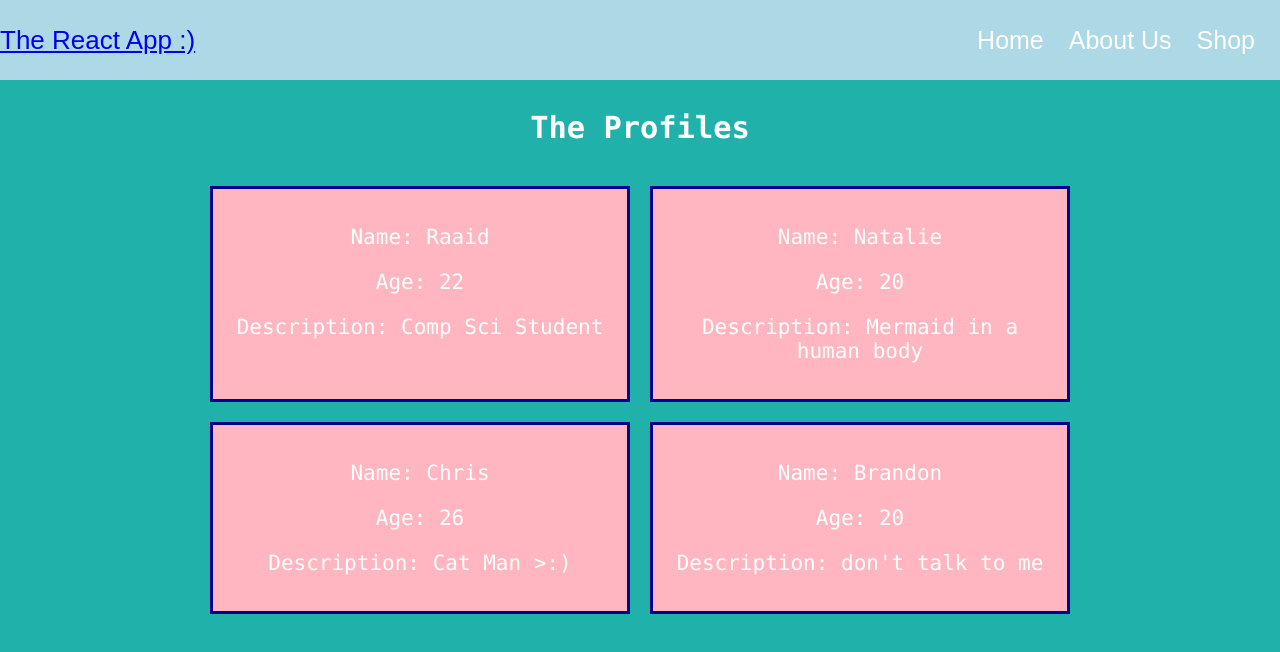
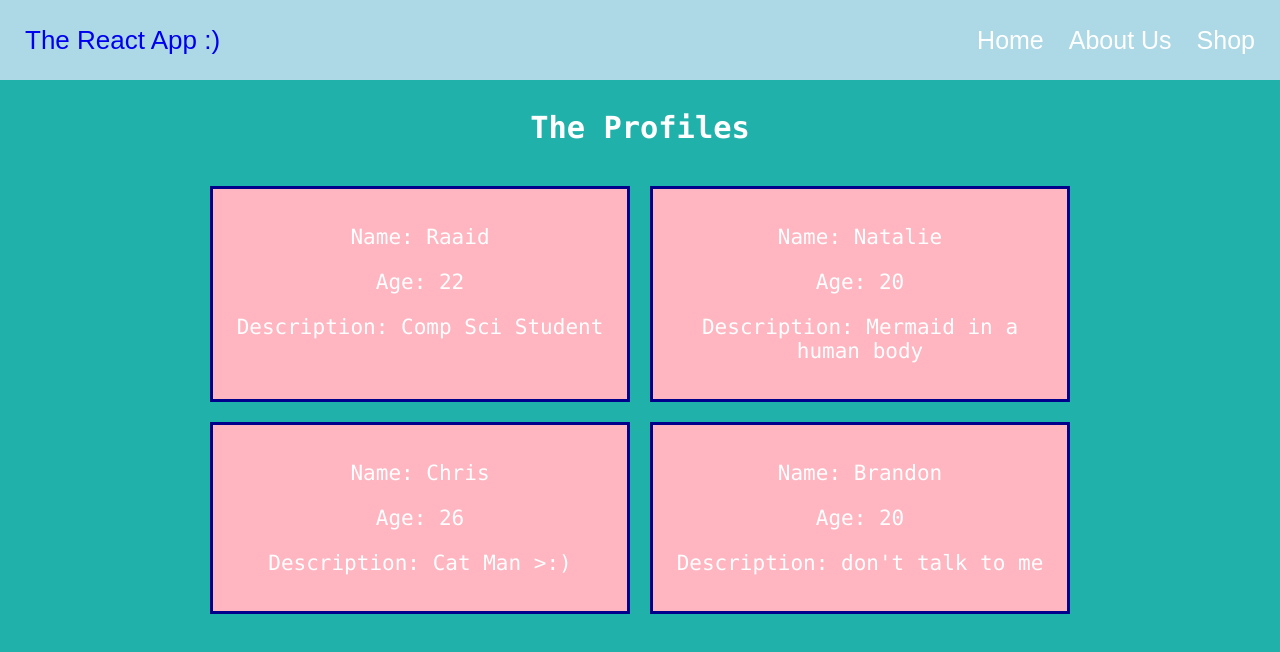
Before and after one commit to raaidsm/EcommerceSite, a React (Create React App) app: page / in a window 1280 px wide. Shown: the top 652 px of the page. Built offline with nearby package versions, Linux system fonts and the light colour scheme.

Commit message:
Fixed stylings for the header,

```diff
--- a/src/components/header/Header.css
+++ b/src/components/header/Header.css
@@ -10,9 +10,15 @@
 .header .headerLeft {
     flex: 50%;
     display: flex;
-    justify-content: left;
+    justify-content: flex-start;
     align-items: center;
 
+
+}
+
+.header .headerLeft a{
+    text-decoration: none;
+    margin-left: 25px;
 }
 
 .header .headerRight{
@@ -23,7 +29,7 @@
     padding-right: 25px;
 }
 
-.Navbar .headerRight .links{
+.header .headerRight .links{
     max-height: 80px;
 }
 
@@ -77,7 +83,7 @@ button:hover{
         height: 230px;
         max-height: 230px;
         width: 100%;
-        background-color: darkslateblue;
+        background-color: lightskyblue;
         display: flex;
         flex-direction: column;
         align-items: center;
```
